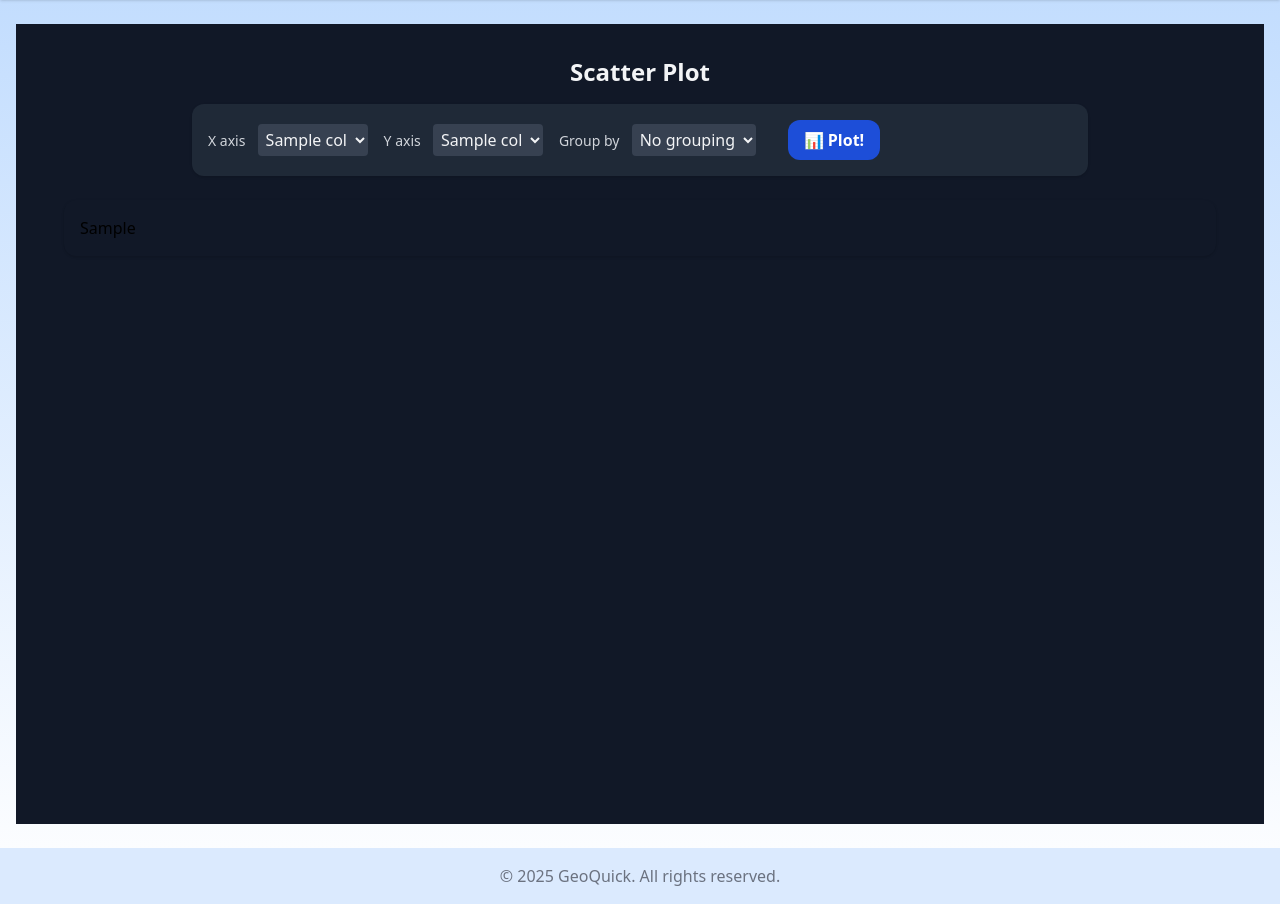
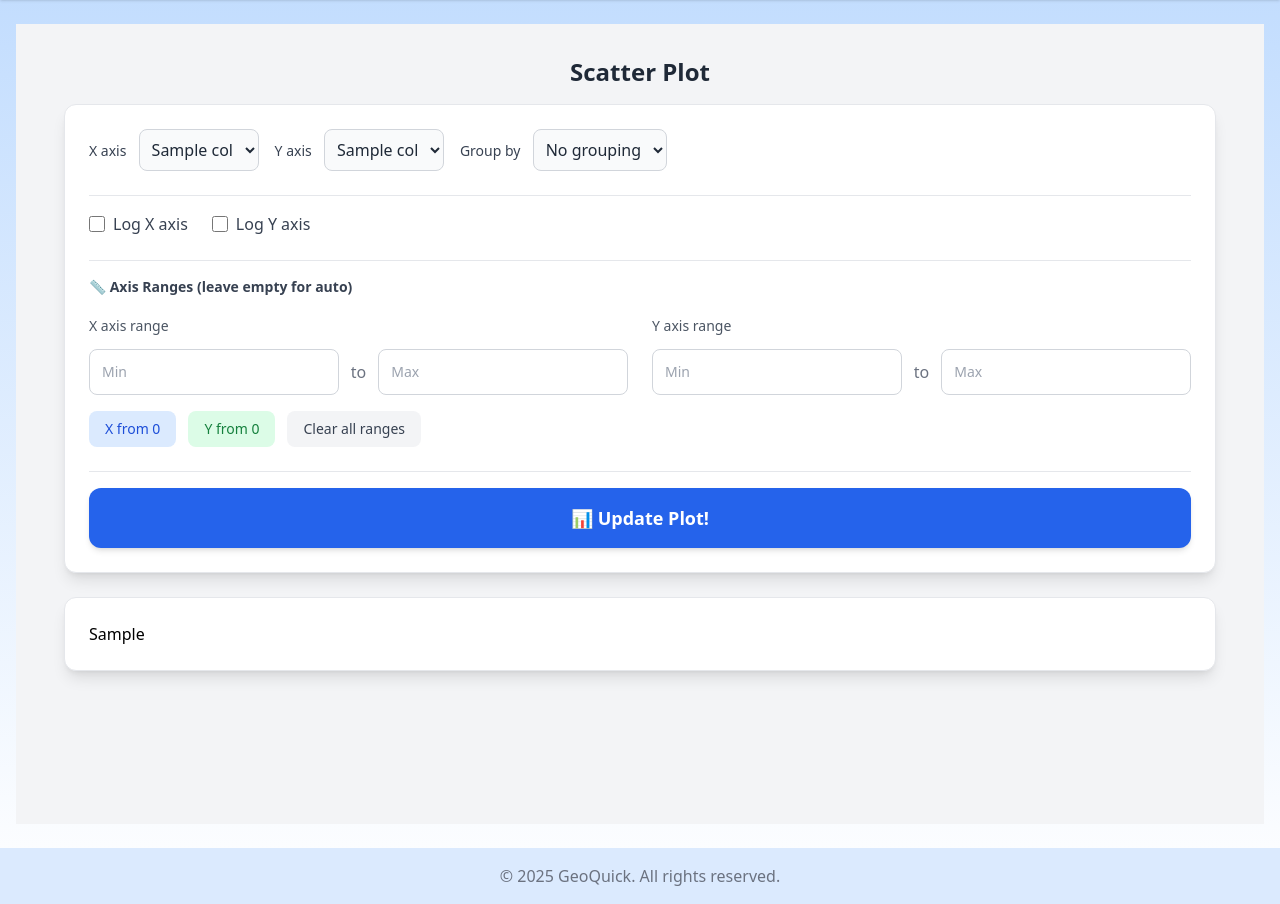
Before and after one commit to Alexander13632/geoquick-mobile, a FastAPI app: template app/templates/scatter.html in a window 1280 px wide. Shown: the part 60-964 px from the top of the page. Run offline with FastAPI, Linux system fonts and the light colour scheme; the template is opened without the code that fills it: most values are stand-ins (such as "Sample title", 1, 10 or a date in 2020); parts of the project's set-up code (start-up, migrations or seed data) failed here and were passed over; some libraries are stand-ins or nearby versions.

Commit message:
new scatter

```diff
--- a/app/templates/scatter.html
+++ b/app/templates/scatter.html
@@ -1,14 +1,16 @@
 {% extends "base.html" %}
 {% block title %}Scatter Plot{% endblock %}
 {% block content %}
-<div class="min-h-screen flex flex-col items-center justify-start bg-gray-900 py-8">
-    <h2 class="text-2xl font-bold mb-4 text-gray-100 text-center">Scatter Plot</h2>
+<div class="min-h-screen flex flex-col items-center justify-start bg-gray-100 py-8">
+    <h2 class="text-2xl font-bold mb-4 text-gray-800 text-center">Scatter Plot</h2>
 
-    <!-- Адаптивная форма -->
-    <form method="post" class="flex flex-col md:flex-row items-center gap-4 bg-gray-800 p-4 rounded-xl shadow mb-6 w-full max-w-4xl">
+    <!-- Адаптивная форма с белым дизайном -->
+    <form method="post" class="flex flex-col gap-6 bg-white p-6 rounded-xl shadow-lg mb-6 w-full max-w-6xl border border-gray-200">
+        <!-- Основные селекторы -->
+        <div class="flex flex-col md:flex-row items-center gap-4">
             <div class="w-full md:w-auto">
-            <label class="block md:inline text-gray-300 text-sm mb-2 md:mb-0">X axis</label>
-            <select name="x" class="w-full md:w-auto md:ml-2 rounded p-3 md:p-1 bg-gray-700 text-gray-100 border-none focus:ring-2 focus:ring-blue-400 text-lg md:text-base">
+                <label class="block md:inline text-gray-700 text-sm font-medium mb-2 md:mb-0">X axis</label>
+                <select name="x" class="w-full md:w-auto md:ml-2 rounded-lg p-3 md:p-2 bg-gray-50 text-gray-800 border border-gray-300 focus:ring-2 focus:ring-blue-400 focus:border-blue-400 text-lg md:text-base">
                     {% for col in columns %}
                     <option value="{{ col }}" {% if col == x %}selected{% endif %}>{{ col }}</option>
                     {% endfor %}
@@ -16,43 +18,122 @@
             </div>
 
             <div class="w-full md:w-auto">
-            <label class="block md:inline text-gray-300 text-sm mb-2 md:mb-0">Y axis</label>
-            <select name="y" class="w-full md:w-auto md:ml-2 rounded p-3 md:p-1 bg-gray-700 text-gray-100 border-none focus:ring-2 focus:ring-blue-400 text-lg md:text-base">
+                <label class="block md:inline text-gray-700 text-sm font-medium mb-2 md:mb-0">Y axis</label>
+                <select name="y" class="w-full md:w-auto md:ml-2 rounded-lg p-3 md:p-2 bg-gray-50 text-gray-800 border border-gray-300 focus:ring-2 focus:ring-blue-400 focus:border-blue-400 text-lg md:text-base">
                     {% for col in columns %}
                     <option value="{{ col }}" {% if col == y %}selected{% endif %}>{{ col }}</option>
                     {% endfor %}
                 </select>
             </div>
 
-        <!-- Новый селектор для группировки -->
             <div class="w-full md:w-auto">
-            <label class="block md:inline text-gray-300 text-sm mb-2 md:mb-0">Group by</label>
-            <select name="color" class="w-full md:w-auto md:ml-2 rounded p-3 md:p-1 bg-gray-700 text-gray-100 border-none focus:ring-2 focus:ring-blue-400 text-lg md:text-base">
+                <label class="block md:inline text-gray-700 text-sm font-medium mb-2 md:mb-0">Group by</label>
+                <select name="color" class="w-full md:w-auto md:ml-2 rounded-lg p-3 md:p-2 bg-gray-50 text-gray-800 border border-gray-300 focus:ring-2 focus:ring-blue-400 focus:border-blue-400 text-lg md:text-base">
                     <option value="">No grouping</option>
                     {% for col in columns %}
                     <option value="{{ col }}" {% if col == color %}selected{% endif %}>{{ col }}</option>
                     {% endfor %}
                 </select>
             </div>
+        </div>
 
-        <button type="submit" class="w-full md:w-auto md:ml-4 px-6 py-3 md:px-4 md:py-2 bg-blue-700 text-white rounded-xl font-bold hover:bg-blue-800 transition text-lg md:text-base">
-            📊 Plot!
+        <!-- Логарифмические чекбоксы -->
+        <div class="flex flex-col md:flex-row items-start gap-4 pt-4 border-t border-gray-200">
+            <div class="flex flex-wrap items-center gap-6">
+                <label class="flex items-center cursor-pointer">
+                    <input type="checkbox" name="log_x" value="true" {% if log_x %}checked{% endif %} class="w-4 h-4 text-blue-600 bg-gray-100 border-gray-300 rounded focus:ring-blue-500 focus:ring-2 mr-2">
+                    <span class="text-gray-700 font-medium">Log X axis</span>
+                </label>
+
+                <label class="flex items-center cursor-pointer">
+                    <input type="checkbox" name="log_y" value="true" {% if log_y %}checked{% endif %} class="w-4 h-4 text-blue-600 bg-gray-100 border-gray-300 rounded focus:ring-blue-500 focus:ring-2 mr-2">
+                    <span class="text-gray-700 font-medium">Log Y axis</span>
+                </label>
+            </div>
+        </div>
+
+        <!-- Диапазоны осей -->
+        <div class="pt-4 border-t border-gray-200">
+            <h4 class="text-sm font-semibold text-gray-700 mb-4">📏 Axis Ranges (leave empty for auto)</h4>
+            <div class="grid grid-cols-1 md:grid-cols-2 gap-6">
+                <!-- X диапазон -->
+                <div class="space-y-3">
+                    <label class="text-sm text-gray-600 font-medium">X axis range</label>
+                    <div class="flex items-center gap-3">
+                        <input type="number" name="x_min" value="{{ x_min }}" step="any" placeholder="Min"
+                               class="flex-1 p-3 border border-gray-300 rounded-lg text-sm focus:ring-2 focus:ring-blue-400 focus:border-blue-400">
+                        <span class="text-gray-500 font-medium">to</span>
+                        <input type="number" name="x_max" value="{{ x_max }}" step="any" placeholder="Max"
+                               class="flex-1 p-3 border border-gray-300 rounded-lg text-sm focus:ring-2 focus:ring-blue-400 focus:border-blue-400">
+                    </div>
+                </div>
+
+                <!-- Y диапазон -->
+                <div class="space-y-3">
+                    <label class="text-sm text-gray-600 font-medium">Y axis range</label>
+                    <div class="flex items-center gap-3">
+                        <input type="number" name="y_min" value="{{ y_min }}" step="any" placeholder="Min"
+                               class="flex-1 p-3 border border-gray-300 rounded-lg text-sm focus:ring-2 focus:ring-blue-400 focus:border-blue-400">
+                        <span class="text-gray-500 font-medium">to</span>
+                        <input type="number" name="y_max" value="{{ y_max }}" step="any" placeholder="Max"
+                               class="flex-1 p-3 border border-gray-300 rounded-lg text-sm focus:ring-2 focus:ring-blue-400 focus:border-blue-400">
+                    </div>
+                </div>
+            </div>
+
+            <!-- Быстрые кнопки -->
+            <div class="flex flex-wrap gap-3 mt-4">
+                <button type="button" onclick="setRange('x', 0, null)" class="px-4 py-2 bg-blue-100 text-blue-700 rounded-lg text-sm hover:bg-blue-200 transition font-medium">
+                    X from 0
                 </button>
+                <button type="button" onclick="setRange('y', 0, null)" class="px-4 py-2 bg-green-100 text-green-700 rounded-lg text-sm hover:bg-green-200 transition font-medium">
+                    Y from 0
+                </button>
+                <button type="button" onclick="clearRanges()" class="px-4 py-2 bg-gray-100 text-gray-700 rounded-lg text-sm hover:bg-gray-200 transition font-medium">
+                    Clear all ranges
+                </button>
+            </div>
+        </div>
+
+        <!-- Кнопка отправки -->
+        <div class="pt-4 border-t border-gray-200">
+            <button type="submit" class="w-full bg-blue-600 text-white py-4 rounded-xl font-bold hover:bg-blue-700 transition text-lg shadow-md">
+                📊 Update Plot!
+            </button>
+        </div>
     </form>
 
-    <!-- Обновленный контейнер для графика -->
-    <div class="w-full max-w-6xl flex justify-center bg-gray-900 p-4 rounded-xl shadow">
+    <!-- Контейнер для графика с белым фоном -->
+    <div class="w-full max-w-6xl flex justify-center bg-white p-6 rounded-xl shadow-lg border border-gray-200">
         <div class="plot-container w-full">
             {{ plot_html | safe }}
         </div>
     </div>
 </div>
 
-<!-- CSS стили для мобильной оптимизации графика -->
+<script>
+function setRange(axis, min, max) {
+    if (axis === 'x') {
+        if (min !== null) document.querySelector('input[name="x_min"]').value = min;
+        if (max !== null) document.querySelector('input[name="x_max"]').value = max;
+    } else if (axis === 'y') {
+        if (min !== null) document.querySelector('input[name="y_min"]').value = min;
+        if (max !== null) document.querySelector('input[name="y_max"]').value = max;
+    }
+}
+
+function clearRanges() {
+    document.querySelector('input[name="x_min"]').value = '';
+    document.querySelector('input[name="x_max"]').value = '';
+    document.querySelector('input[name="y_min"]').value = '';
+    document.querySelector('input[name="y_max"]').value = '';
+}
+</script>
+
 <style>
 .plot-container {
     width: 100%;
-    overflow-x: auto; /* Если график все равно широкий */
+    overflow-x: auto;
 }
 
 .plot-container .plotly-graph-div {
@@ -60,12 +141,10 @@
     height: 400px !important;
 }
 
-/* Скрываем Plotly панель инструментов если появится */
 .modebar {
     display: none !important;
 }
 
-/* Убираем возможность выделения текста в графике */
 .plot-container .plotly-graph-div .plotly {
     -webkit-user-select: none;
     -moz-user-select: none;
@@ -73,11 +152,32 @@
     user-select: none;
 }
 
-/* Мобильная оптимизация */
 @media (max-width: 768px) {
     .plot-container .plotly-graph-div {
         height: 350px !important;
     }
 }
+
+input[type="checkbox"]:checked {
+    background-color: #2563eb;
+    border-color: #2563eb;
+}
+
+input[type="checkbox"]:focus, input[type="number"]:focus, select:focus {
+    outline: none;
+    box-shadow: 0 0 0 2px rgba(59, 130, 246, 0.2);
+}
+
+form {
+    transition: box-shadow 0.3s ease;
+}
+
+form:hover {
+    box-shadow: 0 10px 25px rgba(0, 0, 0, 0.1);
+}
+
+button[type="button"]:hover {
+    transform: translateY(-1px);
+}
 </style>
 {% endblock %}
```
Lines whose indentation alone changed are shown as unchanged.
